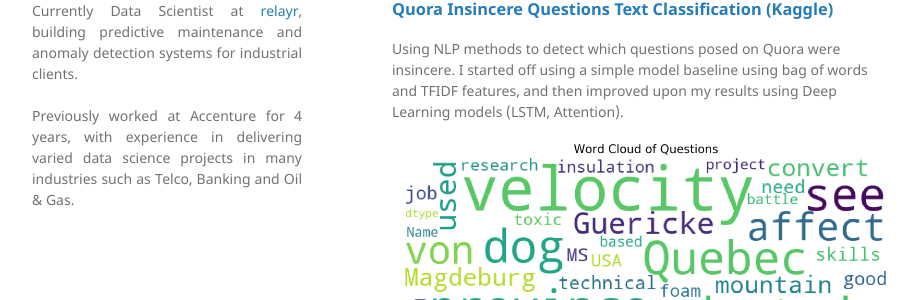
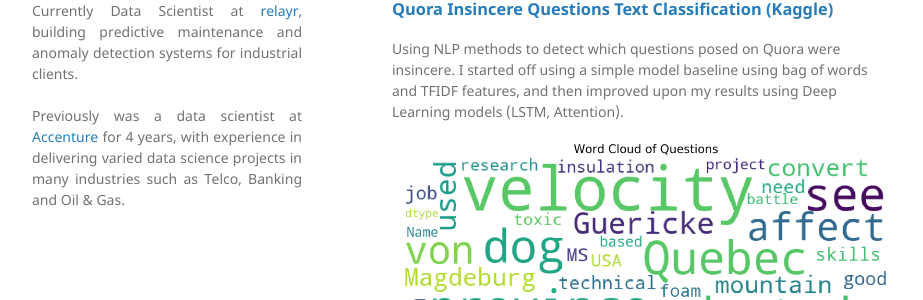
Before and after one commit to martycheung/martycheung.github.io, a Jekyll site: the page built from index.md, in a window 1280 px wide. Shown: the part 488-788 px from the top of the page, without its empty margins (178-1101 px from the left). Built offline with Jekyll 4.4.1, drawn with Linux system fonts in a browser that asks for light colours; our own code applies the rules of GitHub Pages for plain Markdown files.

Commit message:
Update relayr and Accenture links

```diff
--- a/_config.yml
+++ b/_config.yml
@@ -9,9 +9,9 @@ description:
   </p>
 
   <p align="justify">
-  Currently Data Scientist at <a href="https:://www.relayr.io">relayr</a>, building predictive maintenance and anomaly detection systems for industrial clients.
+  Currently Data Scientist at <a href="https://www.relayr.io">relayr</a>, building predictive maintenance and anomaly detection systems for industrial clients.
   <br><br>
-  Previously worked at Accenture for 4 years, with experience in delivering varied data science projects in many industries such as Telco, Banking and Oil & Gas.
+  Previously was a data scientist at <a href="https://www.accenture.com">Accenture</a> for 4 years, with experience in delivering varied data science projects in many industries such as Telco, Banking and Oil & Gas.
   <br><br>
   </p>
 
```
